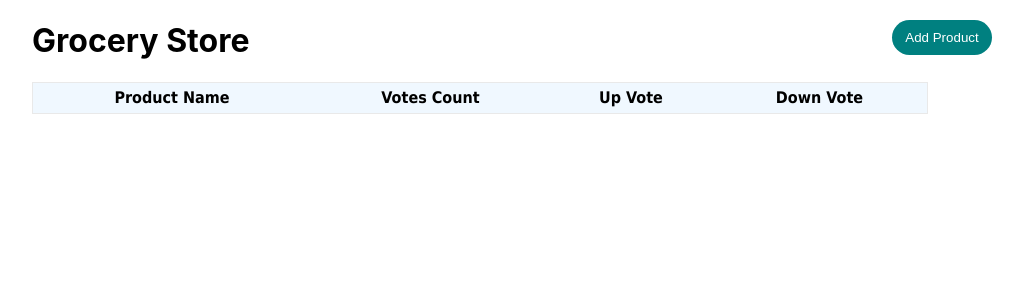
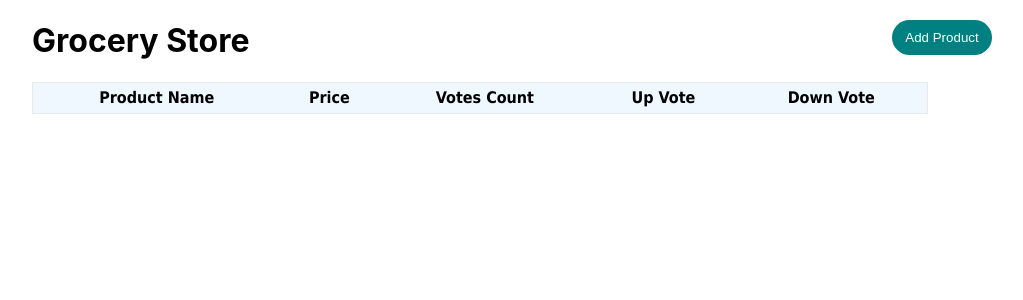
Before and after one commit to fkahindi/grocery-app, a React (Create React App) app: page / in a window 1280 px wide. Shown: the top 300 px of the page, without its empty margins (160-1183 px from the left). Built offline with nearby package versions, Linux system fonts and the light colour scheme.

Commit message:
add random price

```diff
--- a/src/components/App.js
+++ b/src/components/App.js
@@ -26,6 +26,7 @@ const App =()=>{
    const newProduct ={
      id:uuidv4(),
      title:title,
+     price:(Math.random()*(1-0)+0).toFixed(2),
      votes:0,
    }
   setProducts(
--- a/src/components/Product.js
+++ b/src/components/Product.js
@@ -1,10 +1,11 @@
 import React from "react";
 
 const Product = props =>{
-  const {id, title, votes} = props.product
+  const {id, title,price, votes} = props.product
   return(
     <tr>
       <td><span className="product-title">{title}</span>{" "}</td>
+      <td><span className="product-price">${price}</span>{" "}</td>
       <td><span className="votes">{votes}</span></td>
       <td><button className="btn" onClick={()=>props.handleUpVote(id)}> + </button></td>
       <td><button className="btn" onClick={()=>props.handleDownVote(id)}> - </button></td>
--- a/src/components/ProductList.js
+++ b/src/components/ProductList.js
@@ -7,6 +7,7 @@ const ProductList =props=>{
         <thead>
           <tr>
             <th>Product Name</th>
+            <th>Price</th>
             <th>Votes Count</th>
             <th>Up Vote</th>
             <th>Down Vote</th>
```
